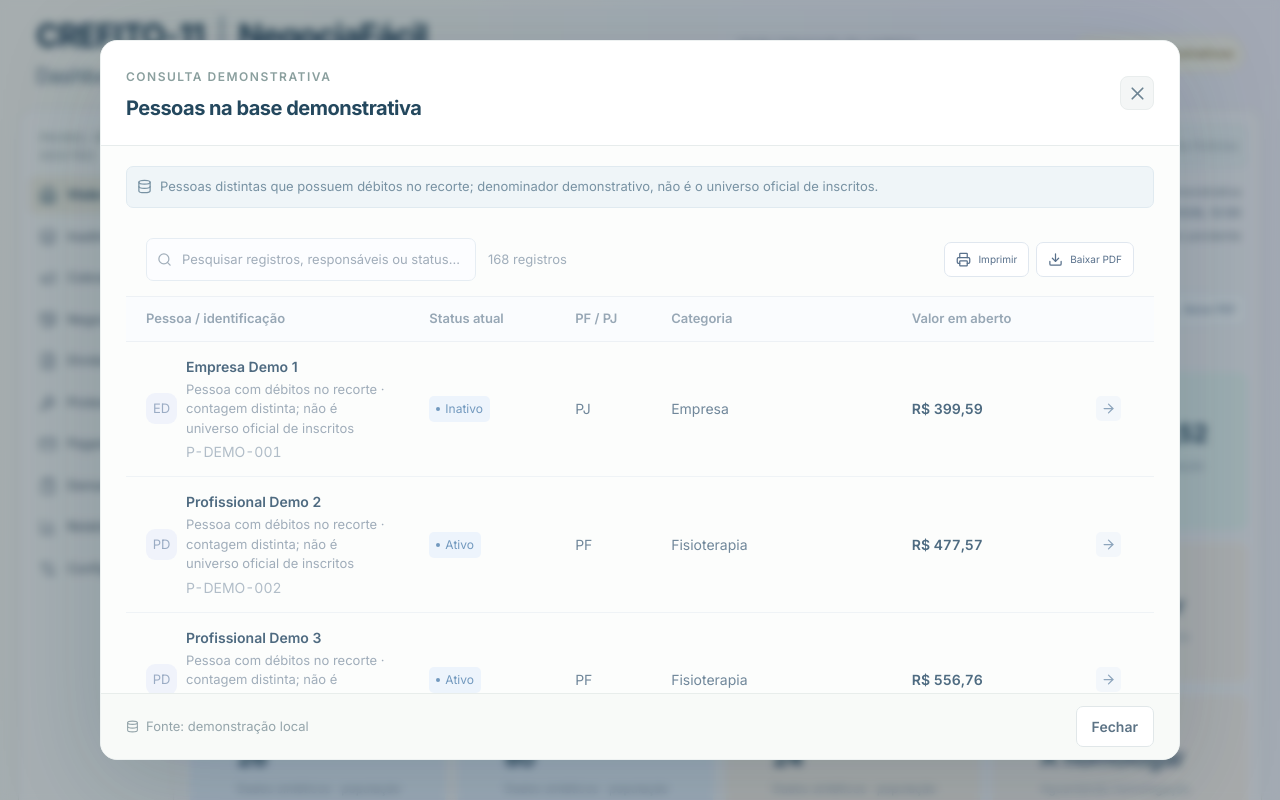
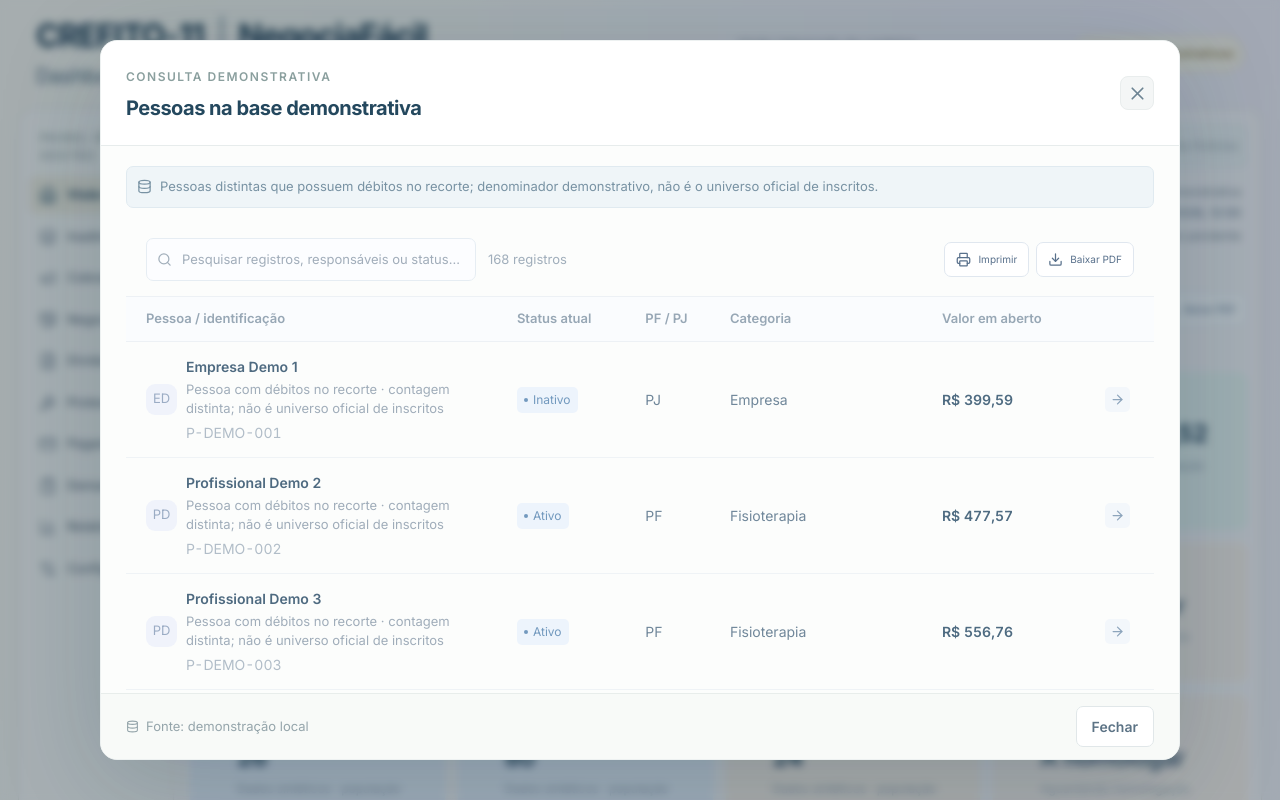
Before and after one commit to Denny-archer/negociafacil-web, a React (Vite) app: page / in a window 1280 px wide. Both pictures are taken after a click on the button 317 px from the left and 451 px from the top of the page. Shown: the top 800 px of the page. Built offline with nearby package versions, Linux system fonts and the light colour scheme.

Commit message:
fix(design): subtítulo da entidade sem corte na tabela a 390px

```diff
--- a/src/components/workspace.css
+++ b/src/components/workspace.css
@@ -273,6 +273,10 @@
   line-height: var(--lh-body);
   max-width: 190px;
 }
+.ws-table td:first-child {
+  min-width: 260px;
+  max-width: 280px;
+}
 .ws-table tbody tr {
   cursor: pointer;
 }
@@ -292,7 +296,7 @@
   font: inherit;
   border: 0;
   min-width: 190px;
-  max-width: 240px;
+  max-width: 100%;
 }
 .ws-avatar {
   display: flex;
@@ -305,6 +309,14 @@
   color: #9bacc4;
   font-size: var(--fs-xs);
   flex-shrink: 0;
+}
+.ws-entity-button > span:last-child {
+  min-width: 0;
+}
+.ws-entity-button strong,
+.ws-entity-button small {
+  min-width: 0;
+  overflow-wrap: break-word;
 }
 .ws-entity-button strong {
   font-size: var(--fs-sm);
```
Also changed, not shown: tests/visual-capture.cjs (+15 -0 lines).
